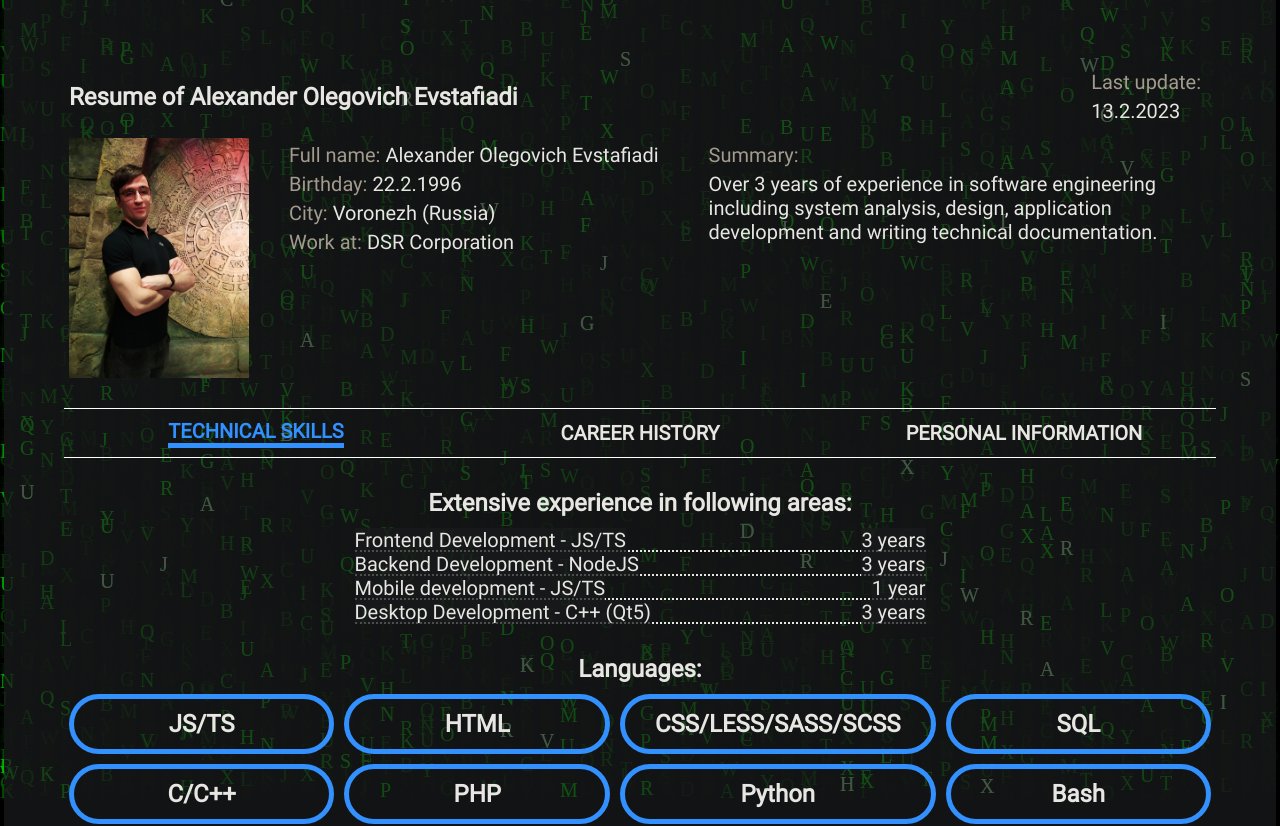
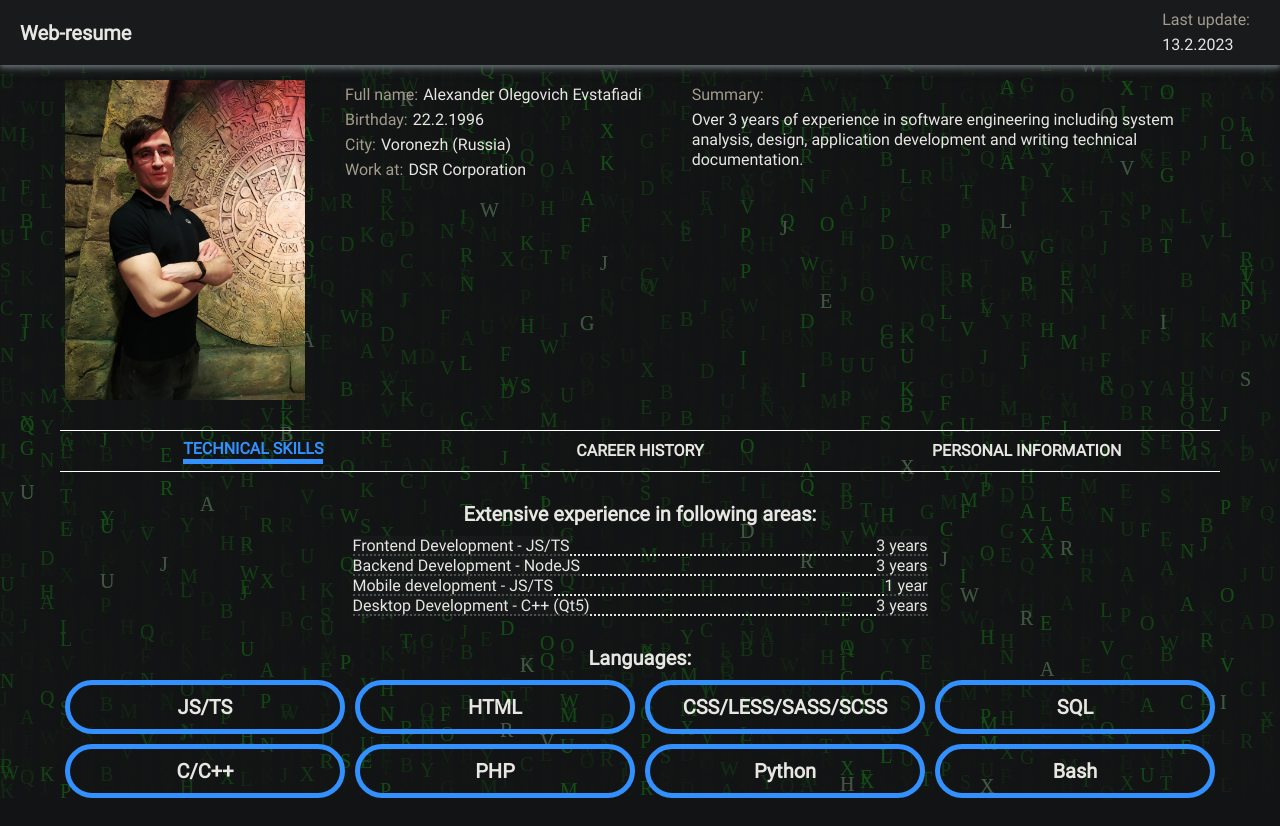
Before and after one commit to a1exevs/web-resume, a React (Create React App) app: page / in a window 1280 px wide. Shown: the top 826 px of the page. Built offline with nearby package versions, Linux system fonts and the light colour scheme.

Commit message:
Header - Adaptive template

```diff
--- a/src/App.scss
+++ b/src/App.scss
@@ -2,12 +2,16 @@
 @import 'src/common/styles/mixins';
 
 .App {
-  margin: $app-margin;
-  width: $app-width;
+  margin: 0 auto;
+  width: 100%;
   max-width: 1920px;
-  height: fit-content;
-  padding: $app-padding;
+  min-height: 100vh;
+  @media (max-width: $sm) {
+    width: fit-content;
+  }
+  padding: 0 $large-space;
   background: $app-background-color;
+  box-sizing: border-box;
 }
 
 .Link {
--- a/src/common/styles/constants.scss
+++ b/src/common/styles/constants.scss
@@ -1,3 +1,44 @@
+//breakpoints
+$xs: 0;
+$sm: 600px;
+$md: 900px;
+$lg: 1200px;
+$xl: 1536px;
+
+$breakpoints: (
+  'xs': (
+    max-width: 600px,
+  ),
+  'sm': (
+    max-width: 900px,
+  ),
+  'md': (
+    max-width: 1200px,
+  ),
+) !default;
+
+/**
+ * Using:
+ * @include respond-to('small') {
+ *   color: blue;
+ * }
+ */
+@mixin respond-to($breakpoint) {
+  // If the key exists in the map
+  @if map-has-key($breakpoints, $breakpoint) {
+    // Prints a media query based on the value
+    @media #{inspect(map-get($breakpoints, $breakpoint))} {
+      @content;
+    }
+  }
+
+  // If the key doesn't exist in the map
+  @else {
+    @warn "Unfortunately, no value could be retrieved from `#{$breakpoint}`. "
+        + "Available breakpoints are: #{map-keys($breakpoints)}.";
+  }
+}
+
 //colors
 $default-text-color: #e8e6e3;
 $gray-text-color: #a39b8e;
@@ -13,29 +54,30 @@ $medium-space: 30px;
 $large-space: 60px;
 
 //font-sizes
-$tiny-font-size: 16px;
-$small-font-size: 20px;
-$medium-font-size: 24px;
-$large-font-size: 30px;
+$tiny-font-size: 0.75rem;
+$small-font-size: 1rem;
+$medium-font-size: 1.25rem;
+$large-font-size: 1.75rem;
+
+//line-heights
+$tiny-line-height: 1rem;
+$small-line-height: 1.25rem;
+$medium-line-height: 1.5rem;
+$large-line-height: 2rem;
 
 //font-weights
 $normal-font-weight: 400;
 $bold-font-weight: 700;
 $super-bold-font-weight: 900;
 
-//line-heights
-$tiny-line-height: 20px;
-$small-line-height: 24px;
-$medium-line-height: 30px;
-$large-line-height: 36px;
+//app constants
+$app-background-color: #181a1bbf;
+$app-photo-width: 240px;
+$app-photo-height: 320px;
 
-//app constants
-$app-background-color: rgba(24, 26, 27, 0.75);
-$app-padding: $large-space;
-$app-height: calc(100vh - 2 * $large-space);
-$app-width: 90vw;
-$app-margin: 0 auto;
-$app-photo-height: 240px;
+//app bar
+$app-bar-shadow: #656d71 0 2px 5px 0, #4d5356 0 2px 10px 0;
+$app-bar-background-color: #181a1b;
 
 //flex
 $normal-flex: 1;
@@ -52,3 +94,6 @@ $transition-fast-duration: 0.2s;
 //hovers
 $hover-color: transparent;
 $hover-opacity: 0.8;
+
+//z-indexes
+$z-index-large: 1000;
--- a/src/common/styles/mixins.scss
+++ b/src/common/styles/mixins.scss
@@ -21,6 +21,7 @@
   font-size: $size;
   font-weight: $weight;
   line-height: $height;
+  word-break: break-word;
 }
 
 @mixin block {
--- a/src/index.css
+++ b/src/index.css
@@ -7,9 +7,9 @@ body {
   -webkit-font-smoothing: antialiased;
   -moz-osx-font-smoothing: grayscale;
 
-  font-size: 20px;
+  font-size: 1rem;
   font-weight: 400;
-  line-height: 24px;
+  line-height: 1.25rem;
   color: #e8e6e3;
 }
 
--- a/src/ui/Header/Header.module.scss
+++ b/src/ui/Header/Header.module.scss
@@ -1,8 +1,25 @@
 @import 'src/common/styles/constants';
 
 .Header {
-  display: flex;
-  justify-content: space-between;
-  align-items: center;
-  padding: $tiny-space;
+  min-height: calc($large-space + ($medium-space / 2));
+
+  &__Content {
+    display: flex;
+    justify-content: space-between;
+    align-items: center;
+    padding: $tiny-space $small-space * 2;
+
+    box-shadow: $app-bar-shadow;
+    background-color: $app-bar-background-color;
+
+    &_fixedTopPosition {
+      position: fixed;
+      top: 0;
+      width: 100%;
+      left: 0;
+      right: 0;
+      z-index: $z-index-large;
+      box-sizing: border-box;
+    }
+  }
 }
--- a/src/ui/Header/Header.tsx
+++ b/src/ui/Header/Header.tsx
@@ -1,3 +1,4 @@
+import cn from 'classnames';
 import React from 'react';
 
 import { dateToString } from 'src/common/helpers/date-helper';
@@ -9,8 +10,10 @@ type Props = { data: HeaderData };
 
 const Header: React.FC<Props> = ({ data }) => (
   <header className={classes.Header}>
-    <label className="Title">Resume of Alexander Olegovich Evstafiadi</label>
-    <Field label={'Last update'} value={dateToString(data.lastUpdateDate)} type={'block'} />
+    <div className={cn(classes.Header__Content, classes.Header__Content_fixedTopPosition)}>
+      <label className="Title">Web-resume</label>
+      <Field label={'Last update'} value={dateToString(data.lastUpdateDate)} type={'block'} />
+    </div>
   </header>
 );
 
```
